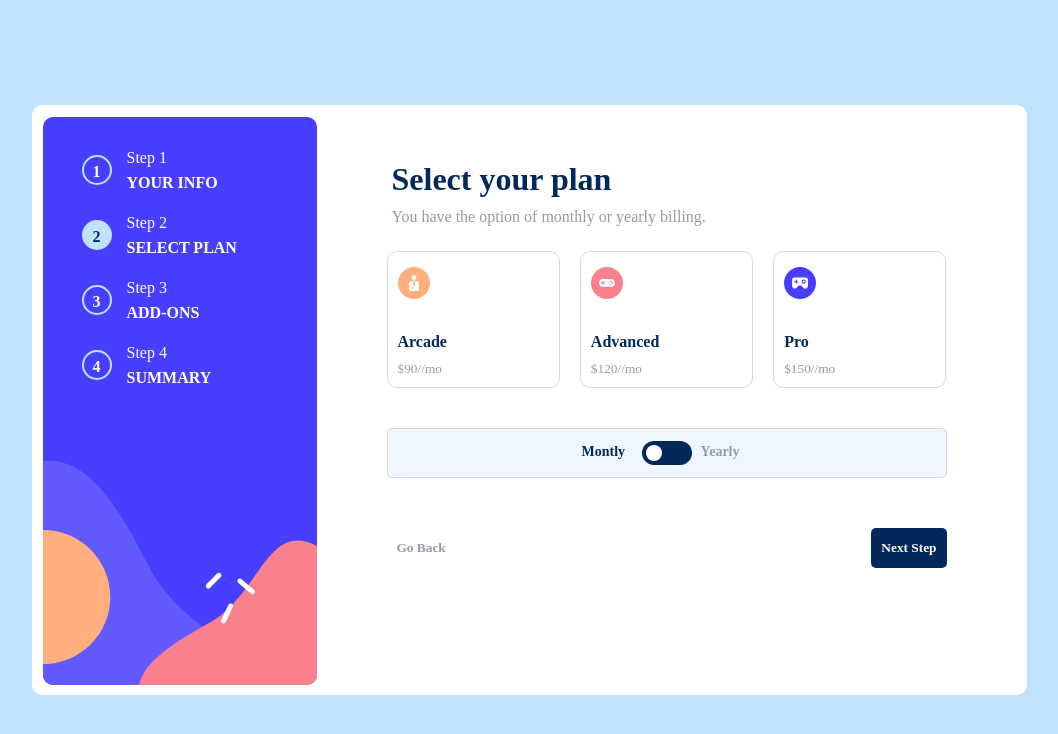
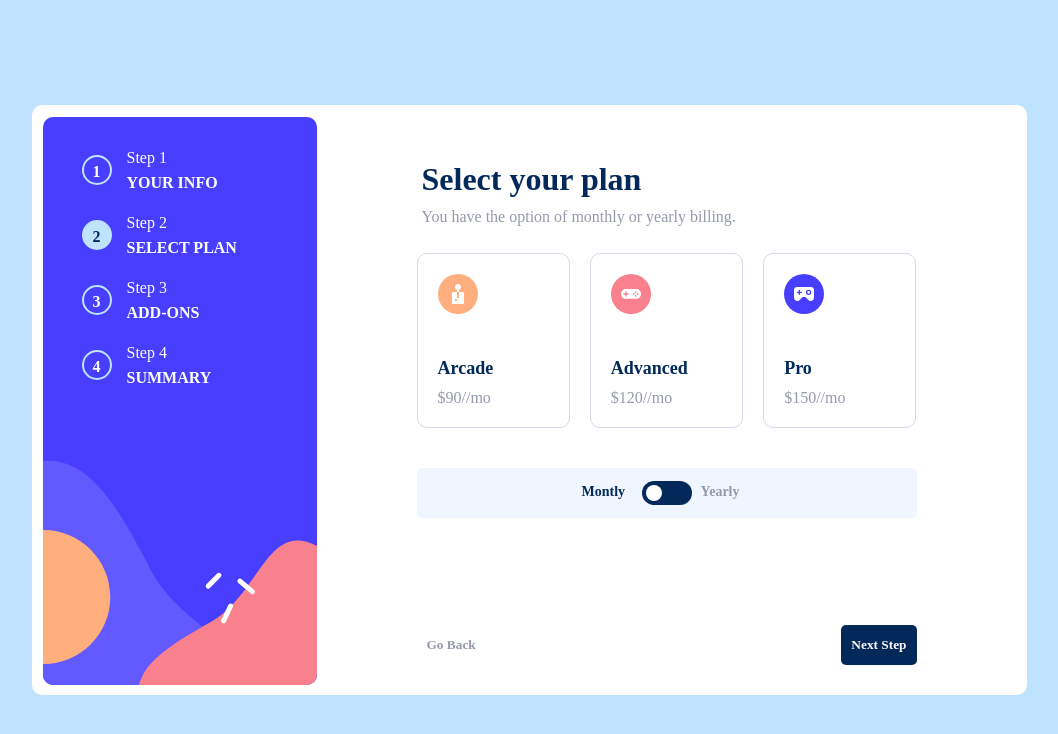
Before and after one commit to andreeaorian/multi-step-form, a React (Create React App) app: page / in a window 1280 px wide. Both pictures are taken after a click on the button "Next Step". Shown: the top 734 px of the page, without its empty margins (111-1169 px from the left). Built offline with nearby package versions, Linux system fonts and the light colour scheme; the HTML template or start-up script is replaced by a standard one.

Commit message:
Improve styling of the form

```diff
--- a/src/App.scss
+++ b/src/App.scss
@@ -13,6 +13,7 @@
 		border-radius: 10px;
 		padding: 10px;
 		min-width: 900px;
+		height: 590px;
 
 		.sidebar {
 			background: url("./assets/img/bg-sidebar-desktop.svg") no-repeat 100% 100%;
@@ -69,9 +70,12 @@
 
 		.form {
 			width: 700px;
-			padding: 20px 70px;
+			padding: 20px 100px;
 			justify-content: center;
 			color: $marine_blue;
+			display: flex;
+			flex-direction: column;
+			justify-content: space-between;
 
 			.form-title {
 				text-align: left;
@@ -87,6 +91,8 @@
 			}
 
 			.form-content {
+				height: 360px;
+
 				.step1 {
 					display: flex;
 					flex-direction: column;
@@ -125,6 +131,9 @@
 					}
 				}
 
+				.step2 {
+					padding-bottom: 40px;
+
 					.step2-plans {
 						display: flex;
 						flex-direction: row;
@@ -133,7 +142,7 @@
 
 						.plan-box {
 							margin: 20px 0;
-						padding: 10px;
+							padding: 10px 20px;
 							text-align: left;
 							border: 1px solid $light_gray;
 							border-radius: 10px;
@@ -141,25 +150,27 @@
 							width: 250px;
 
 							.plan-icon {
-							margin-top: 5px;
-							margin-bottom: 20px;
+								margin-top: 10px;
+								margin-bottom: 30px;
 							}
 
 							.plan-title {
 								color: $marine_blue;
 								font-weight: bold;
-							padding-top: 10px;
-							font-size: 16px;
+								padding: 10px 0;
+								font-size: 18px;
 								font-weight: bold;
 							}
 
 							.plan-price {
-							padding-top: 10px;
+								padding-bottom: 10px;
+								font-size: 16px;
 								color: $cool_gray;
 							}
 
 							.plan-discount {
-							padding-top: 10px;
+								padding-bottom: 10px;
+								font-size: 14px;
 								color: $marine_blue;
 							}
 						}
@@ -168,7 +179,7 @@
 					.step2-billing {
 						height: 50px;
 						margin: 20px 0;
-					border: 1px solid $light_gray;
+						border: 1px solid $magnolia;
 						border-radius: 5px;
 						background-color: $magnolia;
 						display: flex;
@@ -245,6 +256,8 @@
 						}
 					}
 				}
+			}
+
 			.form-buttons {
 				display: flex;
 				flex-direction: row;
--- a/src/components/Form/planBox.js
+++ b/src/components/Form/planBox.js
@@ -1,7 +1,7 @@
 export function PlanBox({ icon: Icon, title, price, isYearly }) {
 	return (
 		<button className="plan-box">
-			<Icon width={32} height={32} className="plan-icon" />
+			<Icon width={40} height={40} className="plan-icon" />
 			<div className="plan-title">{title}</div>
 			<div className="plan-price">{`$${price}/${
 				isYearly ? "/yr" : "/mo"
--- a/src/components/Form/step2Content.js
+++ b/src/components/Form/step2Content.js
@@ -13,7 +13,7 @@ export function Step2Content() {
 	};
 
 	return (
-		<div>
+		<div className="step2">
 			<div className="step2-plans">
 				<PlanBox
 					icon={ArcadeIcon}
```
Lines whose indentation alone changed are shown as unchanged.
